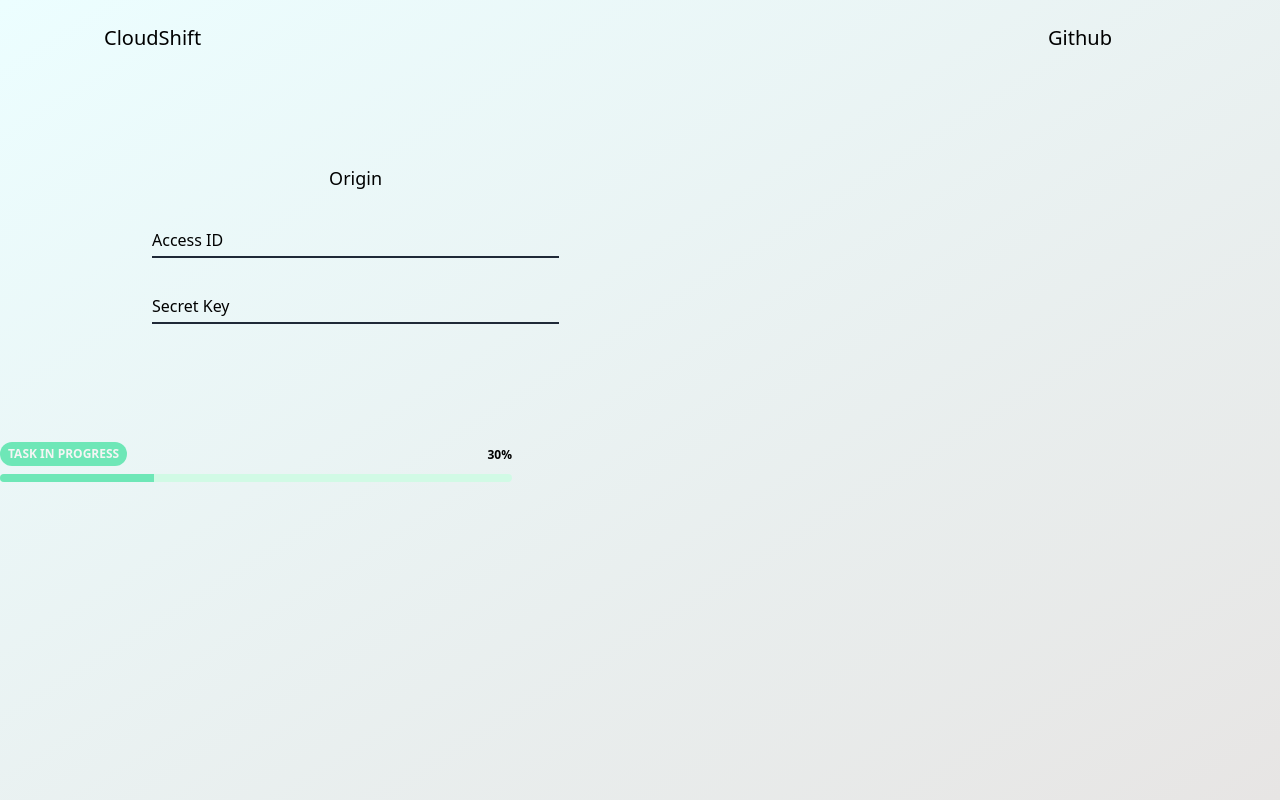
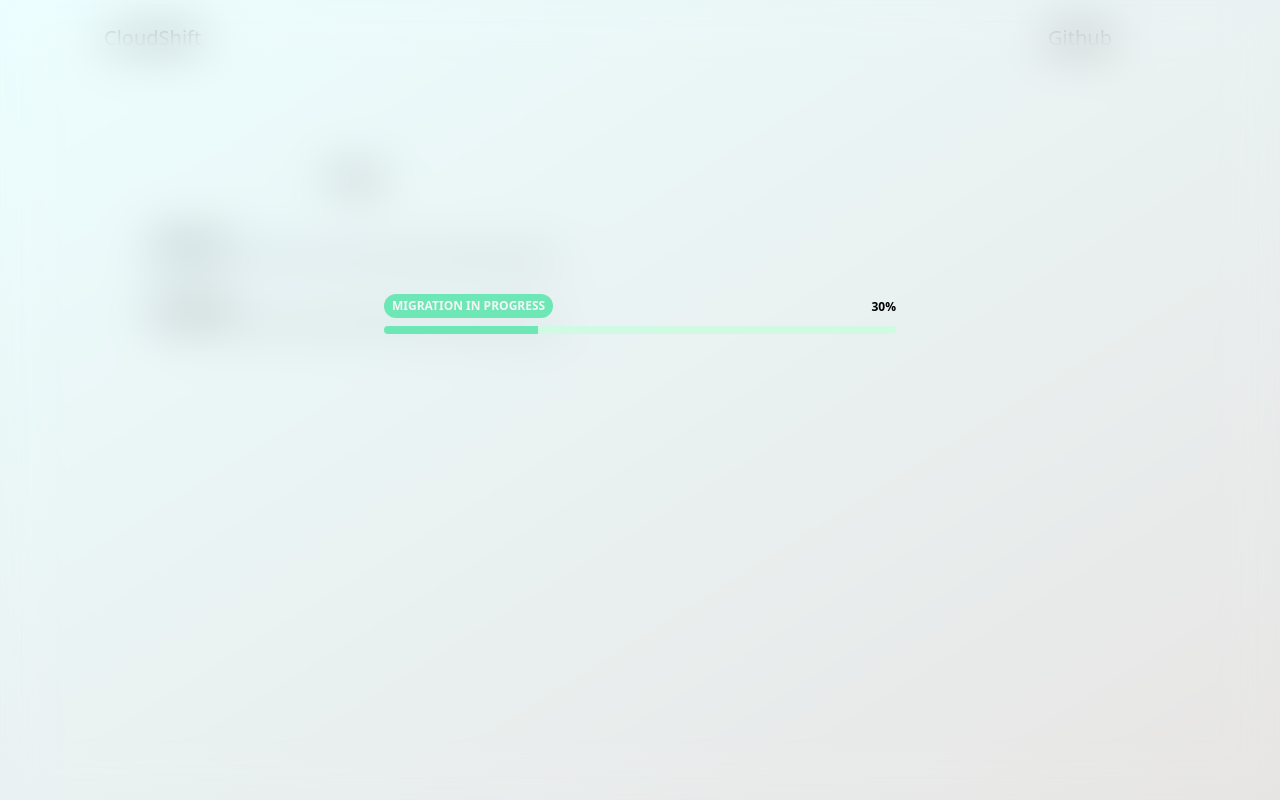
Before and after one commit to oslabs-beta/CloudShift, a React app: page / in a window 1280 px wide. Built offline with nearby package versions, Linux system fonts and the light colour scheme.

Commit message:
Co-authored-by: iredonkulousv2 <iredonkulousv2@users.noreply.github.com>

```diff
--- a/client/components/Overlay.js
+++ b/client/components/Overlay.js
@@ -12,7 +12,7 @@ const Overlay = (props) => {
   const destinationSrc = destination.name === 'AWS' ? aws_edited : cloudflare_edited;
   return ReactDOM.createPortal(
     <>
-{/* <div className='flex justify-center item-center fixed z-10 h-screen w-screen bg-transparent left-0 top-0 py-52 '>
+      {/* <div className='flex justify-center item-center fixed z-10 h-screen w-screen bg-transparent left-0 top-0 py-52 '>
       <div className='flex'>
         <section>
           <h2>{origin.name}</h2>
@@ -25,12 +25,14 @@ const Overlay = (props) => {
         </section>
       </div>
 </div> */}
-    <div className='flex fixed z-10 h-screen w-screen bg-transparent'>
+      <div className='flex left-0 top-0 justify-center item-center fixed z-9999 h-screen w-screen backdrop-blur-xl'>
+        <div className=' w-screen h-screen flex justify-center item-center py-72'>
 
-    <ProgressBar></ProgressBar>
-    </div>
-    </>
-    ,
+          <ProgressBar></ProgressBar>
+
+        </div>
+      </div>
+    </>,
     document.querySelector('#portal')
   );
 };
--- a/client/components/ProgressBar.js
+++ b/client/components/ProgressBar.js
@@ -3,11 +3,11 @@ import React from 'react'
 const ProgressBar = () => {
 
   return (
-    <div className="relative pt-1 w-2/5 ">
+    <div className="relative pt-1 w-2/5 h-screen">
       <div className="flex mb-2 items-center justify-between">
         <div>
           <span className="text-xs font-semibold inline-block py-1 px-2 uppercase rounded-full text-stone-100 bg-emerald-300">
-        Task in progress
+            Migration in progress
           </span>
         </div>
         <div className="text-right">
```
Lines whose indentation alone changed are shown as unchanged.
